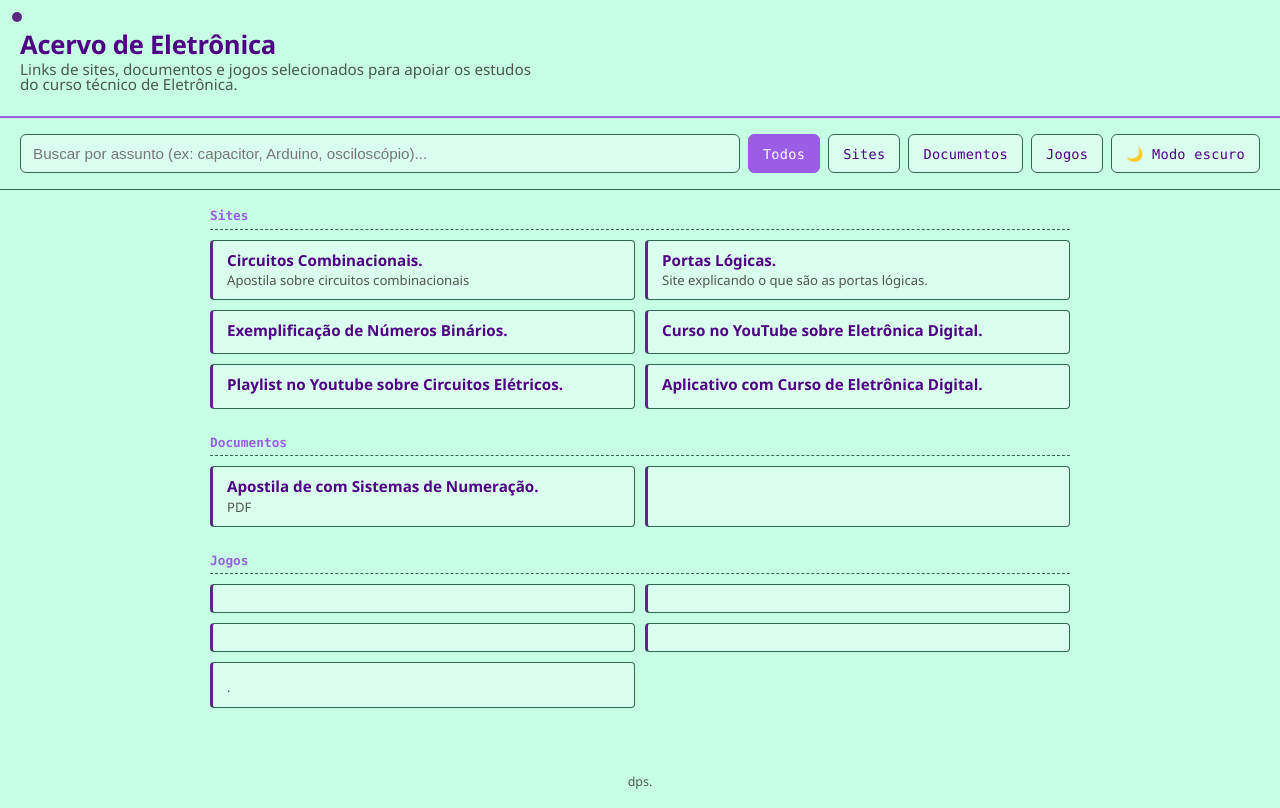
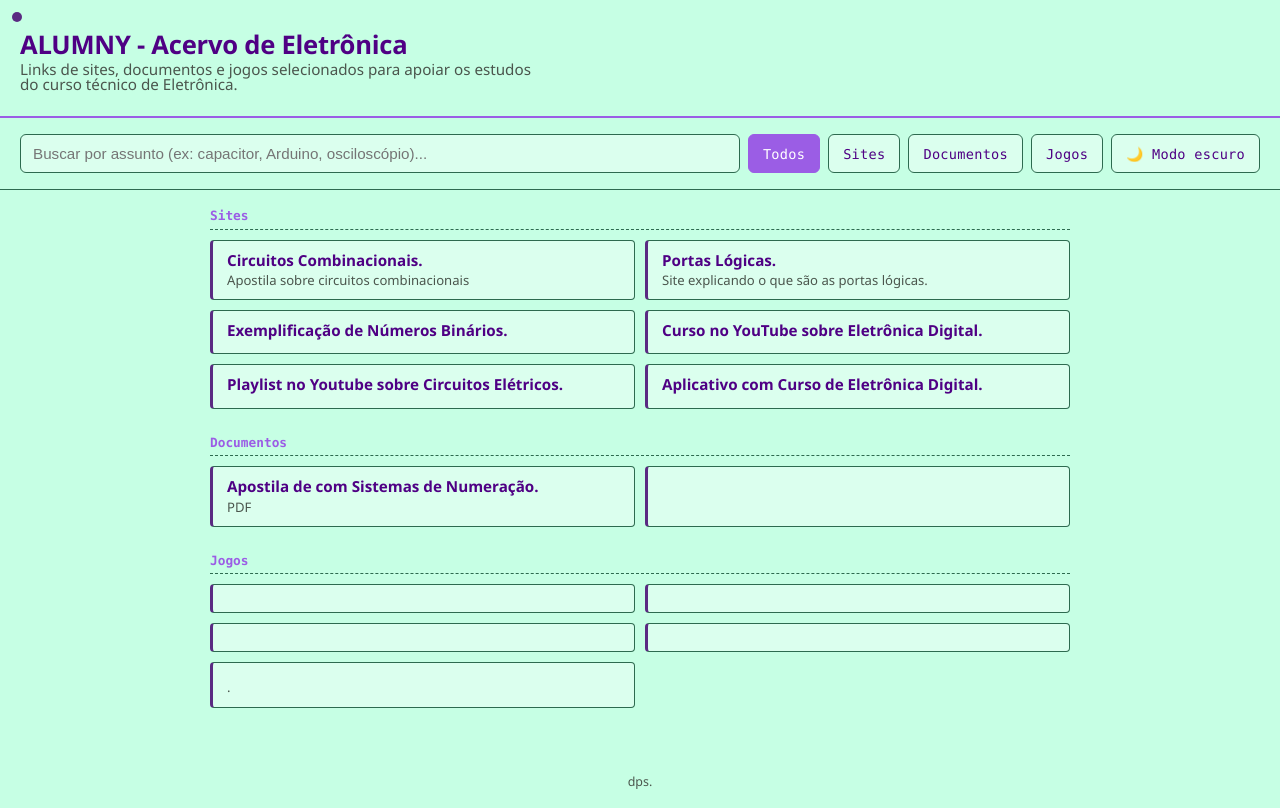
Before and after one commit to nimsay57-pixel/ALUMNY, a plain HTML site: page index.html in a window 1280 px wide. Drawn offline with Linux system fonts and the light colour scheme.

Commit message:
index.html

```diff
--- a/index.html
+++ b/index.html
@@ -3,13 +3,13 @@
 <head>
 <meta charset="UTF-8">
 <meta name="viewport" content="width=device-width, initial-scale=1.0">
-<title>Acervo de Eletrônica</title>
+<title>ALUMNY - Acervo de Eletrônica</title>
 <link rel="stylesheet" href="css/style.css">
 </head>
 <body>
 
 <header>
-  <h1>Acervo de Eletrônica</h1>
+  <h1>ALUMNY - Acervo de Eletrônica</h1>
   <p>Links de sites, documentos e jogos selecionados para apoiar os estudos do curso técnico de Eletrônica.</p>
 </header>
 
```
